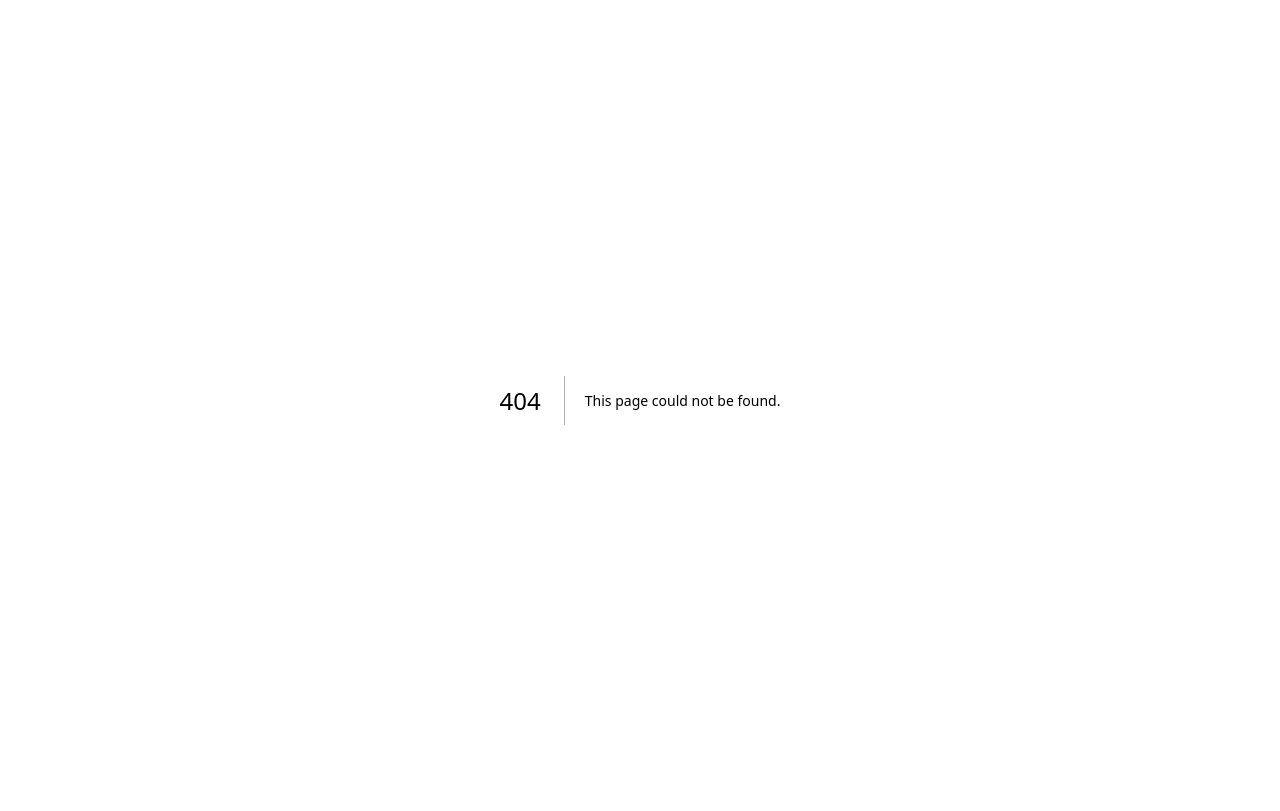
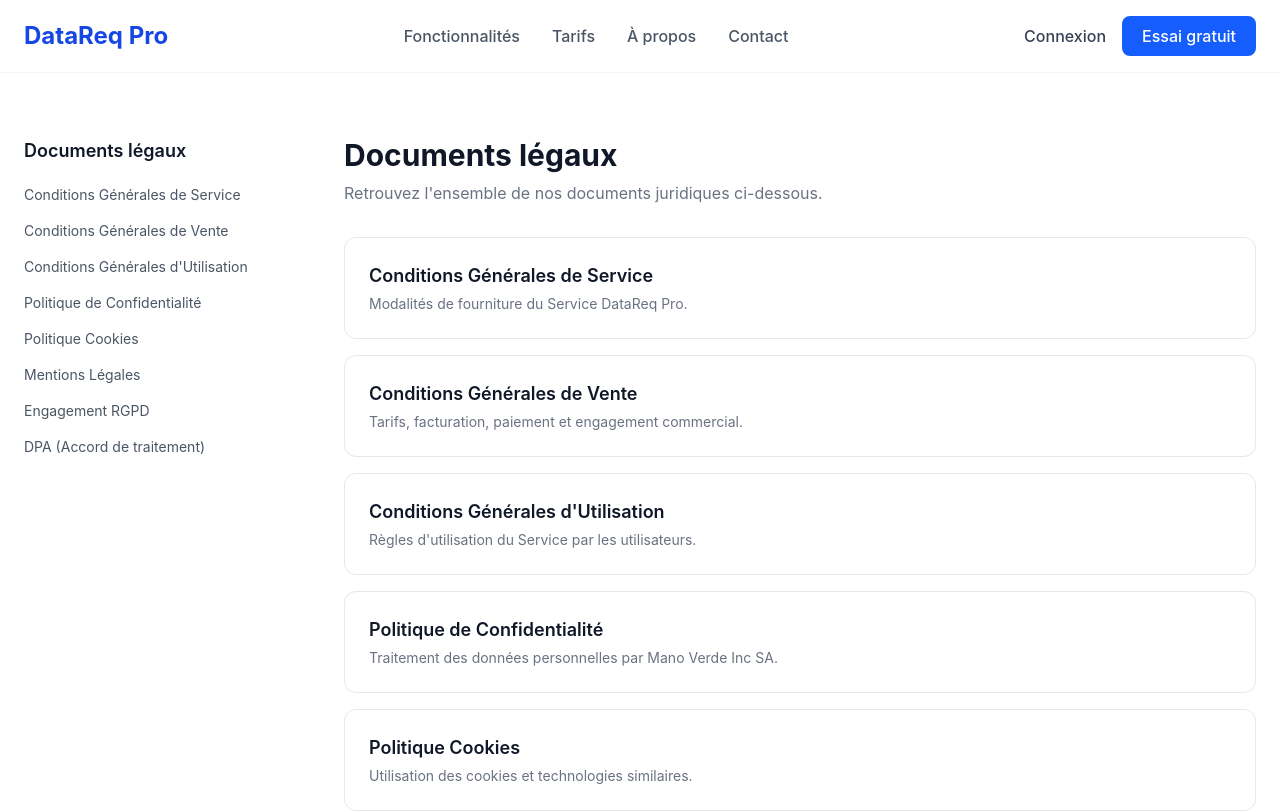
Before and after one commit to AlexMano25/datareq-pro, a Next.js app: page /legal in a window 1280 px wide. Before the commit this address had no page. Shown: the top 811 px of the page. Built offline with nearby package versions, Linux system fonts and the light colour scheme.

Commit message:
Create page.tsx

```diff
--- /dev/null
+++ b/src/app/legal/page.tsx
@@ -0,0 +1,31 @@
+import Link from 'next/link';
+
+export const metadata = { title: 'Documents Légaux - DataReq Pro' };
+
+const docs = [
+  { href: '/legal/terms', title: 'Conditions Générales de Service', desc: 'Modalités de fourniture du Service DataReq Pro.' },
+  { href: '/legal/cgv', title: 'Conditions Générales de Vente', desc: 'Tarifs, facturation, paiement et engagement commercial.' },
+  { href: '/legal/cgu', title: 'Conditions Générales d\'Utilisation', desc: 'Règles d\'utilisation du Service par les utilisateurs.' },
+  { href: '/legal/privacy', title: 'Politique de Confidentialité', desc: 'Traitement des données personnelles par Mano Verde Inc SA.' },
+  { href: '/legal/cookies', title: 'Politique Cookies', desc: 'Utilisation des cookies et technologies similaires.' },
+  { href: '/legal/mentions', title: 'Mentions Légales', desc: 'Informations légales sur l\'éditeur et l\'hébergeur.' },
+  { href: '/legal/rgpd', title: 'Engagement RGPD', desc: 'Nos engagements en matière de conformité au RGPD.' },
+  { href: '/legal/dpa', title: 'DPA (Accord de traitement)', desc: 'Accord de traitement des données conforme à l\'article 28 RGPD.' },
+];
+
+export default function LegalIndexPage() {
+  return (
+    <div>
+      <h1 className="text-3xl font-bold text-gray-900 mb-2">Documents légaux</h1>
+      <p className="text-gray-500 mb-8">Retrouvez l'ensemble de nos documents juridiques ci-dessous.</p>
+      <div className="grid gap-4">
+        {docs.map(d => (
+          <Link key={d.href} href={d.href} className="block bg-white border border-gray-200 rounded-xl p-6 hover:shadow-md hover:border-blue-200 transition-all">
+            <h2 className="text-lg font-semibold text-gray-900">{d.title}</h2>
+            <p className="text-gray-500 text-sm mt-1">{d.desc}</p>
+          </Link>
+        ))}
+      </div>
+    </div>
+  );
+}
```
